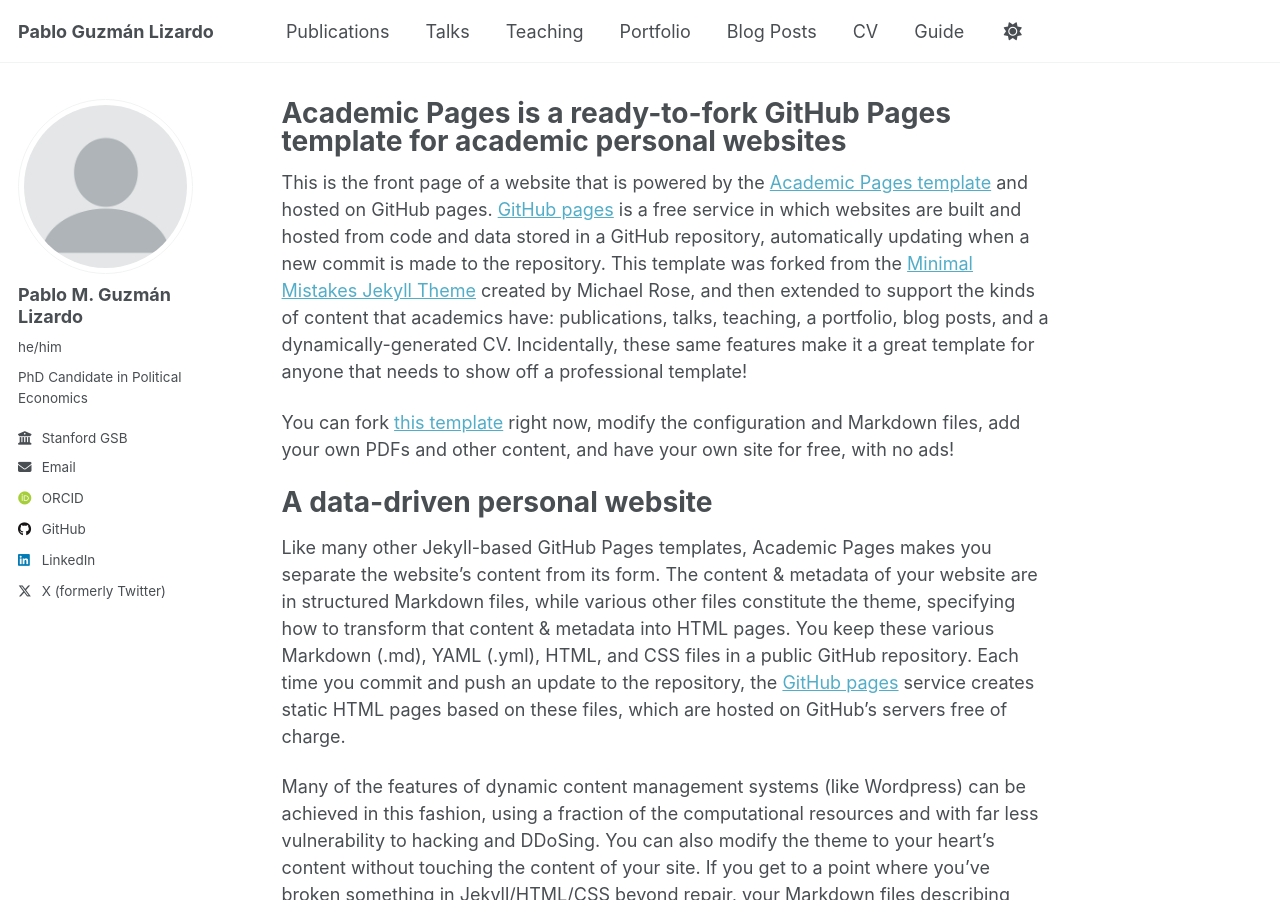
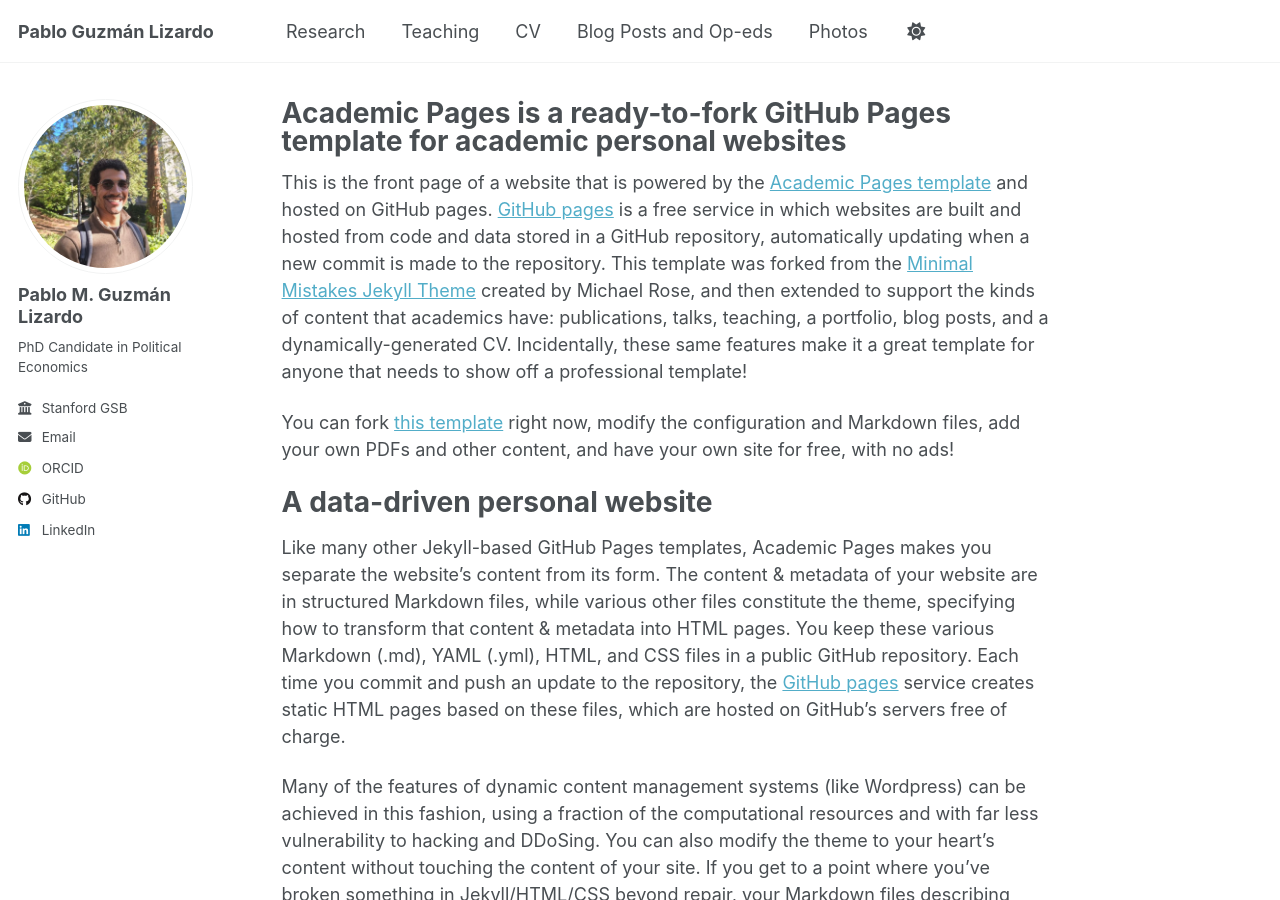
Before and after one commit to pguzmanlizardo/pguzmanlizardo.github.io, a Jekyll site: the page built from _pages/about.md, in a window 1280 px wide and 900 px high. Built offline with Jekyll 4.4.1, drawn with Linux system fonts in a browser that asks for light colours; some web fonts are replaced; a script that is not in the unit is left out.

Commit message:
Changed the tabs menu and other small stuff
Changed the tabs menu. Did not change any of the content. Also eliminated my twitter information. Update my profile picture.

```diff
--- a/_config.yml
+++ b/_config.yml
@@ -22,9 +22,9 @@
 #               Additional customization can be done by editing /_includes/author-profile.html
 author:
   # Biographic information
-  avatar           : "profile.png"
+  avatar           : "profile.jpg"
   name             : "Pablo M. Guzmán Lizardo"
-  pronouns         : "he/him"
+  pronouns         : # "he/him"
   bio              : "PhD Candidate in Political Economics"
   location         : #
   employer         : "Stanford GSB"
@@ -70,7 +70,7 @@
   steam            : # Username
   telegram         : # URL
   tumblr           : # Username
-  twitter          : p_guzmanlizardo
+  twitter          : # p_guzmanlizardo
   vine             : # Username
   weibo            : # Username
   wikipedia        : # Username
--- a/_data/navigation.yml
+++ b/_data/navigation.yml
@@ -8,26 +8,20 @@
 #      Markdown formatted page while the second is generated using JSON.
 
 main:
-  - title: "Publications"
-    url: /publications/
-
-  - title: "Talks"
-    url: /talks/
+  - title: "Research"
+    url: /research/
 
   - title: "Teaching"
     url: /teaching/
 
-  - title: "Portfolio"
-    url: /portfolio/
-
-  - title: "Blog Posts"
-    url: /year-archive/
-
   - title: "CV"
     url: /cv/
 
+  - title: "Blog Posts and Op-eds"
+    url: /year-archive/
+
+  - title: "Photos"
+    url: /photos/
+
   # - title: "CV"
   #   url: /cv-json/
-
-  - title: "Guide"
-    url: /markdown/
```
Also changed, not shown: images/profile.jpg (added), images/profile.png (deleted), 1 other file.
